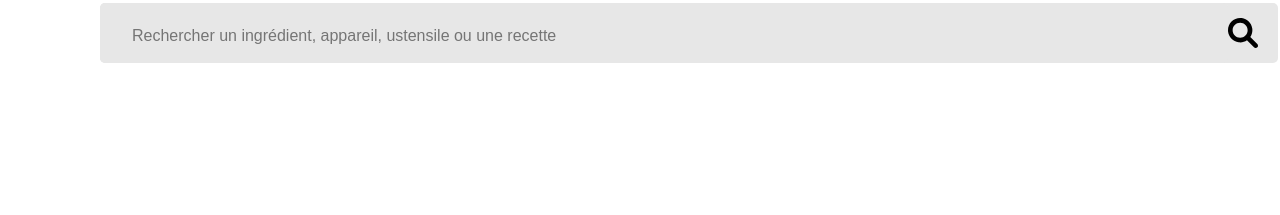
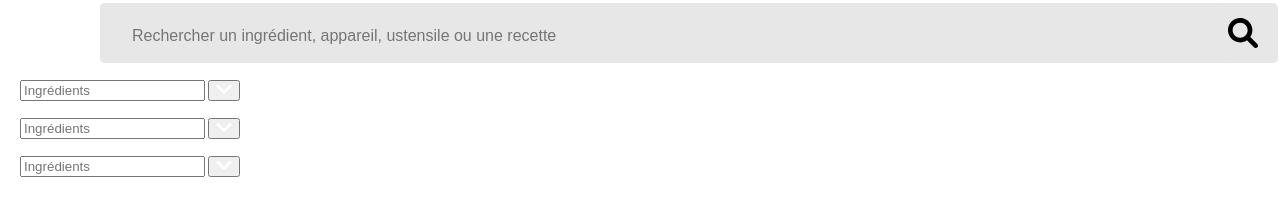
Before and after one commit to AndyRama/AndyRamaroson_7_25112021, a website: page index.html in a window 1280 px wide. Shown: the part 157-372 px from the top of the page. Drawn offline with Linux system fonts and the light colour scheme.

Commit message:
[ehancement] add html for filter section

```diff
--- a/index.html
+++ b/index.html
@@ -25,11 +25,69 @@
             <!-- update with jS -->
           </ul>
         </div>
+        <!-- Container principal for filters -->
         <div class="filter__Section">
           <div class="filters__Container">
-
+            <form class="filters__form filters">
+              <input class="filters__listContainer--ingredients filters__input"
+                placeholder="Ingrédients" type="search" data-search="ingredients"
+                data-placeholder="Recherchez un ingrédient...">
+              <button id="Btn" class=" filters__dropDown "
+                aria-controls="ingredientsContainer">
+                <img src="./public/assets/dropdown-icon-down.png" alt="dropdown" class="filters__dropdownIcon">
+              </button>
+            </form>
+            <div id="ingredientsContainer" class="filters__inputContainer">
+              <!-- chargé dynamiquement -->
+              <div id="ingredientsTagsContainer" class="tags__container">
+                <ul id="ingredientsTaglist" class="tags__taglist">
+                  <!-- chargé dynamiquement -->
+                </ul>
+              </div>
+            </div>
           </div>
-        </div>
+          <div class="filter__Section">
+            <div class="filters__Container">
+              <form class="filters__form filters">
+                <input class="filters__listContainer--ingredients filters__input"
+                  placeholder="Ingrédients" type="search" data-search="ingredients"
+                  data-placeholder="Recherchez un ingrédient...">
+                <button id="Btn" class=" filters__dropDown "
+                  aria-controls="ingredientsContainer">
+                  <img src="./public/assets/dropdown-icon-down.png" alt="dropdown" class="filters__dropdownIcon">
+                </button>
+              </form>
+              <div id="ingredientsContainer" class="filters__inputContainer">
+                <!-- chargé dynamiquement -->
+                <div id="ingredientsTagsContainer" class="tags__container">
+                  <ul id="ingredientsTaglist" class="tags__taglist">
+                    <!-- chargé dynamiquement -->
+                  </ul>
+                </div>
+              </div>
+            </div>
+            <div class="filter__Section">
+              <div class="filters__Container">
+                <form class="filters__form filters">
+                  <input class="filters__listContainer--ingredients filters__input"
+                    placeholder="Ingrédients" type="search" data-search="ingredients"
+                    data-placeholder="Recherchez un ingrédient...">
+                  <button id="Btn" class=" filters__dropDown "
+                    aria-controls="ingredientsContainer">
+                    <img src="./public/assets/dropdown-icon-down.png" alt="dropdown" class="filters__dropdownIcon">
+                  </button>
+                </form>
+                <div id="ingredientsContainer" class="filters__inputContainer">
+                  <!-- chargé dynamiquement -->
+                  <div id="ingredientsTagsContainer" class="tags__container">
+                    <ul id="ingredientsTaglist" class="tags__taglist">
+                      <!-- chargé dynamiquement -->
+                    </ul>
+                  </div>
+                </div>
+              </div>
+            </div>
+          </div>
       </section>
     </main>
 
```
